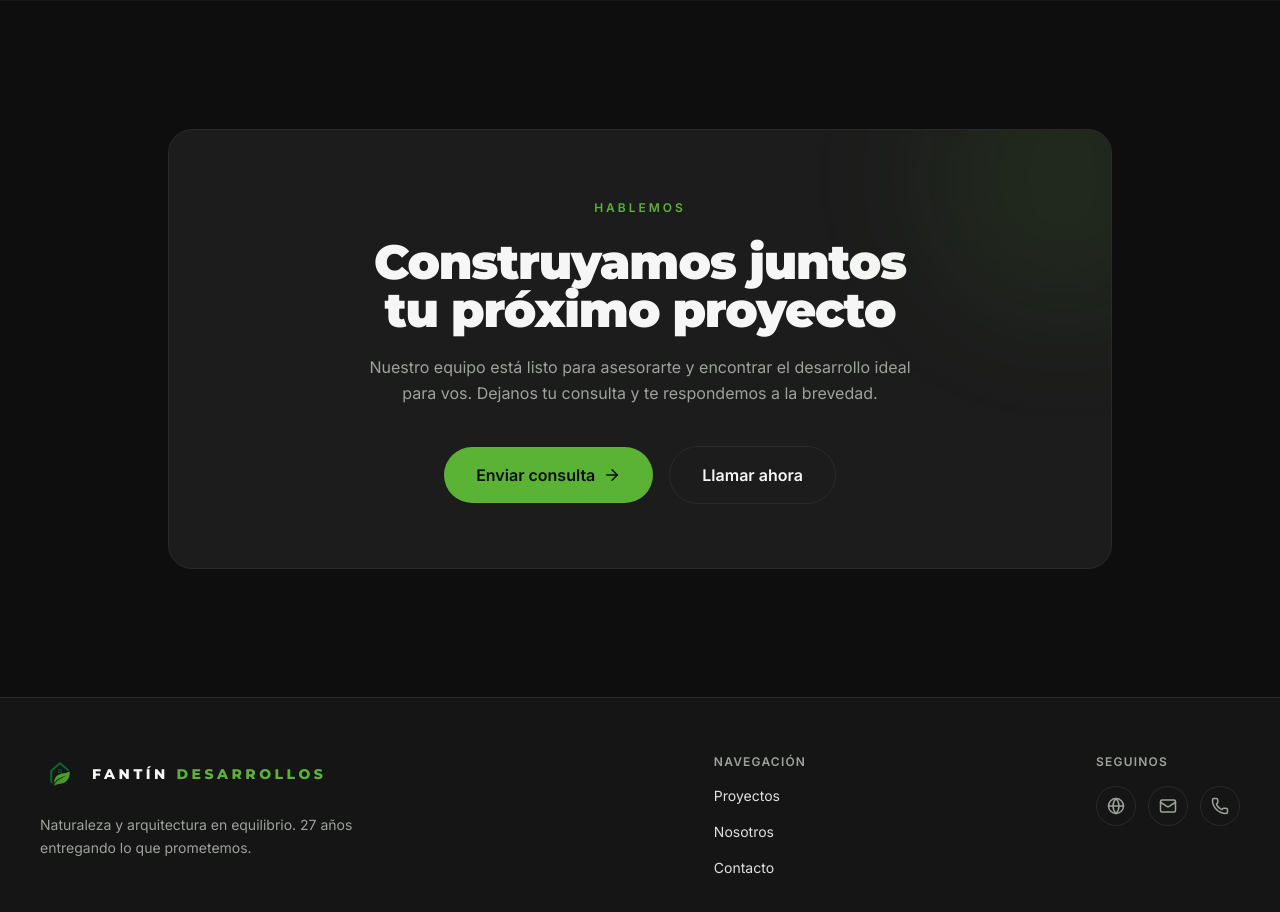
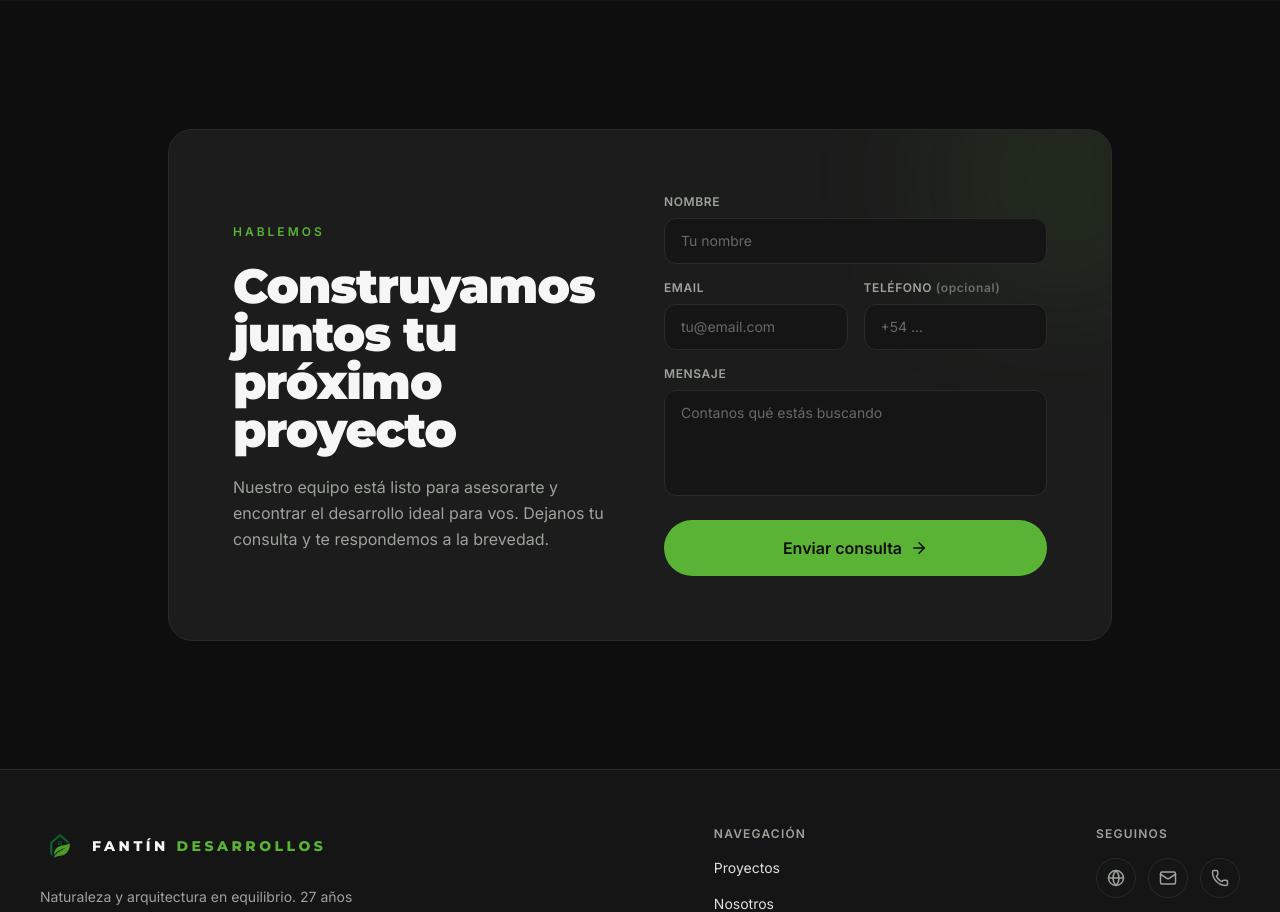
Before and after one commit to Federico-Rosso/fantin-desarrollos, a Next.js app: page / in a window 1280 px wide. Shown: the part 3840-4752 px from the top of the page. Built offline with nearby package versions, Linux system fonts and the light colour scheme.

Commit message:
feat: add contact form with state management and server submission

```diff
--- a/package.json
+++ b/package.json
@@ -8,6 +8,7 @@
     "start": "next start"
   },
   "dependencies": {
+    "@neondatabase/serverless": "^1.1.0",
     "autoprefixer": "10.4.18",
     "framer-motion": "^12.40.0",
     "lucide-react": "^1.20.0",
--- a/src/components/Contact.jsx
+++ b/src/components/Contact.jsx
@@ -1,8 +1,47 @@
-import React from 'react';
+import React, { useState } from 'react';
 import { motion } from 'framer-motion';
-import { ArrowRight } from 'lucide-react';
+import { ArrowRight, CheckCircle2, Loader2 } from 'lucide-react';
+
+const initialForm = { name: '', email: '', phone: '', message: '' };
 
 export default function Contact() {
+  const [form, setForm] = useState(initialForm);
+  const [status, setStatus] = useState('idle'); // idle | submitting | success | error
+  const [errorMessage, setErrorMessage] = useState('');
+
+  const handleChange = (event) => {
+    const { name, value } = event.target;
+    setForm((prev) => ({ ...prev, [name]: value }));
+  };
+
+  const handleSubmit = async (event) => {
+    event.preventDefault();
+    setStatus('submitting');
+    setErrorMessage('');
+
+    try {
+      const response = await fetch('/api/contact', {
+        method: 'POST',
+        headers: { 'Content-Type': 'application/json' },
+        body: JSON.stringify(form),
+      });
+
+      const data = await response.json().catch(() => ({}));
+
+      if (!response.ok) {
+        throw new Error(data.error || 'No pudimos enviar tu consulta.');
+      }
+
+      setStatus('success');
+      setForm(initialForm);
+    } catch (error) {
+      setStatus('error');
+      setErrorMessage(error.message);
+    }
+  };
+
+  const isSubmitting = status === 'submitting';
+
   return (
     <section id="contacto" className="relative bg-premium-black py-24 sm:py-32">
       <div className="mx-auto w-full max-w-5xl px-6 sm:px-10">
@@ -11,36 +50,155 @@ export default function Contact() {
           whileInView={{ opacity: 1, y: 0 }}
           viewport={{ once: true, amount: 0.3 }}
           transition={{ duration: 0.8, ease: [0.22, 1, 0.36, 1] }}
-          className="relative overflow-hidden rounded-3xl border border-premium-line bg-premium-gray p-10 text-center sm:p-16"
+          className="relative overflow-hidden rounded-3xl border border-premium-line bg-premium-gray p-8 sm:p-12 lg:p-16"
         >
           <div className="pointer-events-none absolute -right-20 -top-20 h-64 w-64 rounded-full bg-primary-green/10 blur-3xl" />
+
+          <div className="relative grid gap-12 lg:grid-cols-2 lg:items-center">
+            <div className="text-center lg:text-left">
               <span className="font-sans text-xs font-semibold uppercase tracking-[0.25em] text-primary-green">
                 Hablemos
               </span>
-          <h2 className="mx-auto mt-5 max-w-2xl font-heading text-4xl font-black leading-tight tracking-tight text-balance text-tech-white sm:text-5xl">
+              <h2 className="mt-5 max-w-md font-heading text-4xl font-black leading-tight tracking-tight text-balance text-tech-white sm:text-5xl lg:mx-0">
                 Construyamos juntos tu próximo proyecto
               </h2>
-          <p className="mx-auto mt-5 max-w-xl font-sans text-base leading-relaxed text-premium-muted">
-            Nuestro equipo está listo para asesorarte y encontrar el desarrollo
-            ideal para vos. Dejanos tu consulta y te respondemos a la brevedad.
+              <p className="mt-5 max-w-md font-sans text-base leading-relaxed text-premium-muted lg:mx-0">
+                Nuestro equipo está listo para asesorarte y encontrar el
+                desarrollo ideal para vos. Dejanos tu consulta y te respondemos
+                a la brevedad.
               </p>
-          <div className="mt-10 flex flex-col items-center justify-center gap-4 sm:flex-row">
-            <a
-              href="mailto:contacto@fantindesarrollos.com"
-              className="group inline-flex items-center justify-center gap-2 rounded-full bg-primary-green px-8 py-4 font-sans text-base font-semibold text-premium-black transition-all duration-300 ease-in-out hover:-translate-y-1 hover:bg-sage"
+            </div>
+
+            {status === 'success' ? (
+              <div className="flex flex-col items-center justify-center rounded-2xl border border-primary-green/30 bg-premium-dark p-8 text-center">
+                <CheckCircle2 size={40} className="text-primary-green" />
+                <h3 className="mt-4 font-heading text-xl font-bold text-tech-white">
+                  ¡Consulta enviada!
+                </h3>
+                <p className="mt-2 font-sans text-sm leading-relaxed text-premium-muted">
+                  Gracias por escribirnos. Te vamos a responder a la brevedad.
+                </p>
+                <button
+                  type="button"
+                  onClick={() => setStatus('idle')}
+                  className="mt-6 inline-flex items-center justify-center rounded-full border border-premium-line px-6 py-3 font-sans text-sm font-semibold text-tech-white transition-all duration-300 ease-in-out hover:border-primary-green/60 hover:bg-premium-gray"
                 >
+                  Enviar otra consulta
+                </button>
+              </div>
+            ) : (
+              <form
+                onSubmit={handleSubmit}
+                noValidate
+                className="flex flex-col gap-4"
+              >
+                <div className="flex flex-col gap-2 text-left">
+                  <label
+                    htmlFor="name"
+                    className="font-sans text-xs font-semibold uppercase tracking-wider text-premium-muted"
+                  >
+                    Nombre
+                  </label>
+                  <input
+                    id="name"
+                    name="name"
+                    type="text"
+                    required
+                    value={form.name}
+                    onChange={handleChange}
+                    placeholder="Tu nombre"
+                    className="rounded-xl border border-premium-line bg-premium-dark px-4 py-3 font-sans text-sm text-tech-white placeholder:text-premium-muted/60 outline-none transition-colors duration-200 focus:border-primary-green"
+                  />
+                </div>
+
+                <div className="grid gap-4 sm:grid-cols-2">
+                  <div className="flex flex-col gap-2 text-left">
+                    <label
+                      htmlFor="email"
+                      className="font-sans text-xs font-semibold uppercase tracking-wider text-premium-muted"
+                    >
+                      Email
+                    </label>
+                    <input
+                      id="email"
+                      name="email"
+                      type="email"
+                      required
+                      value={form.email}
+                      onChange={handleChange}
+                      placeholder="tu@email.com"
+                      className="rounded-xl border border-premium-line bg-premium-dark px-4 py-3 font-sans text-sm text-tech-white placeholder:text-premium-muted/60 outline-none transition-colors duration-200 focus:border-primary-green"
+                    />
+                  </div>
+                  <div className="flex flex-col gap-2 text-left">
+                    <label
+                      htmlFor="phone"
+                      className="font-sans text-xs font-semibold uppercase tracking-wider text-premium-muted"
+                    >
+                      Teléfono <span className="normal-case opacity-60">(opcional)</span>
+                    </label>
+                    <input
+                      id="phone"
+                      name="phone"
+                      type="tel"
+                      value={form.phone}
+                      onChange={handleChange}
+                      placeholder="+54 ..."
+                      className="rounded-xl border border-premium-line bg-premium-dark px-4 py-3 font-sans text-sm text-tech-white placeholder:text-premium-muted/60 outline-none transition-colors duration-200 focus:border-primary-green"
+                    />
+                  </div>
+                </div>
+
+                <div className="flex flex-col gap-2 text-left">
+                  <label
+                    htmlFor="message"
+                    className="font-sans text-xs font-semibold uppercase tracking-wider text-premium-muted"
+                  >
+                    Mensaje
+                  </label>
+                  <textarea
+                    id="message"
+                    name="message"
+                    required
+                    rows={4}
+                    value={form.message}
+                    onChange={handleChange}
+                    placeholder="Contanos qué estás buscando"
+                    className="resize-none rounded-xl border border-premium-line bg-premium-dark px-4 py-3 font-sans text-sm text-tech-white placeholder:text-premium-muted/60 outline-none transition-colors duration-200 focus:border-primary-green"
+                  />
+                </div>
+
+                {status === 'error' && (
+                  <p
+                    role="alert"
+                    className="font-sans text-sm text-red-400"
+                  >
+                    {errorMessage}
+                  </p>
+                )}
+
+                <button
+                  type="submit"
+                  disabled={isSubmitting}
+                  className="group mt-2 inline-flex items-center justify-center gap-2 rounded-full bg-primary-green px-8 py-4 font-sans text-base font-semibold text-premium-black transition-all duration-300 ease-in-out hover:-translate-y-1 hover:bg-sage disabled:cursor-not-allowed disabled:opacity-60 disabled:hover:translate-y-0"
+                >
+                  {isSubmitting ? (
+                    <>
+                      Enviando
+                      <Loader2 size={18} className="animate-spin" />
+                    </>
+                  ) : (
+                    <>
                       Enviar consulta
                       <ArrowRight
                         size={18}
                         className="transition-transform duration-300 ease-in-out group-hover:translate-x-1"
                       />
-            </a>
-            <a
-              href="tel:+540000000000"
-              className="inline-flex items-center justify-center rounded-full border border-premium-line px-8 py-4 font-sans text-base font-semibold text-tech-white transition-all duration-300 ease-in-out hover:-translate-y-1 hover:border-primary-green/60 hover:bg-premium-dark"
-            >
-              Llamar ahora
-            </a>
+                    </>
+                  )}
+                </button>
+              </form>
+            )}
           </div>
         </motion.div>
       </div>
--- /dev/null
+++ b/src/pages/api/contact.js
@@ -0,0 +1,47 @@
+import { neon } from '@neondatabase/serverless';
+
+const sql = neon(process.env.DATABASE_URL);
+
+const EMAIL_REGEX = /^[^\s@]+@[^\s@]+\.[^\s@]+$/;
+
+export default async function handler(req, res) {
+  if (req.method !== 'POST') {
+    res.setHeader('Allow', 'POST');
+    return res.status(405).json({ error: 'Método no permitido.' });
+  }
+
+  const { name, email, phone, message } = req.body || {};
+
+  // Basic server-side validation
+  const cleanName = typeof name === 'string' ? name.trim() : '';
+  const cleanEmail = typeof email === 'string' ? email.trim() : '';
+  const cleanPhone = typeof phone === 'string' ? phone.trim() : '';
+  const cleanMessage = typeof message === 'string' ? message.trim() : '';
+
+  if (!cleanName || !cleanEmail || !cleanMessage) {
+    return res
+      .status(400)
+      .json({ error: 'Por favor completá nombre, email y mensaje.' });
+  }
+
+  if (!EMAIL_REGEX.test(cleanEmail)) {
+    return res.status(400).json({ error: 'Ingresá un email válido.' });
+  }
+
+  if (cleanName.length > 120 || cleanEmail.length > 200 || cleanMessage.length > 2000) {
+    return res.status(400).json({ error: 'Alguno de los campos es demasiado largo.' });
+  }
+
+  try {
+    await sql`
+      INSERT INTO public.contact_submissions (name, email, phone, message)
+      VALUES (${cleanName}, ${cleanEmail}, ${cleanPhone || null}, ${cleanMessage})
+    `;
+    return res.status(201).json({ ok: true });
+  } catch (error) {
+    console.log('[v0] contact submission error:', error.message);
+    return res
+      .status(500)
+      .json({ error: 'No pudimos enviar tu consulta. Intentá nuevamente.' });
+  }
+}
```
Also changed, not shown: 1 other file (tests, documents, lock files or other folders). Lines whose indentation alone changed are shown as unchanged.
